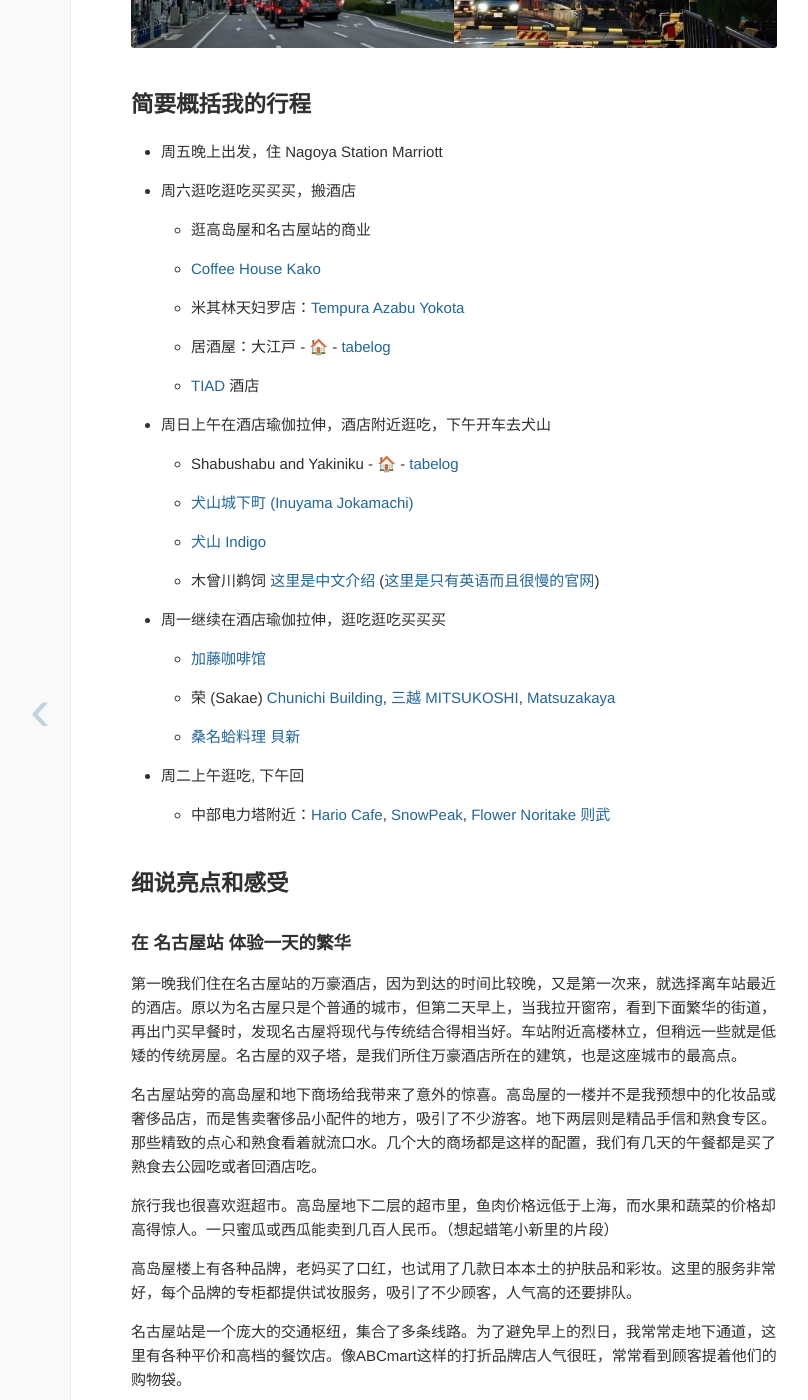
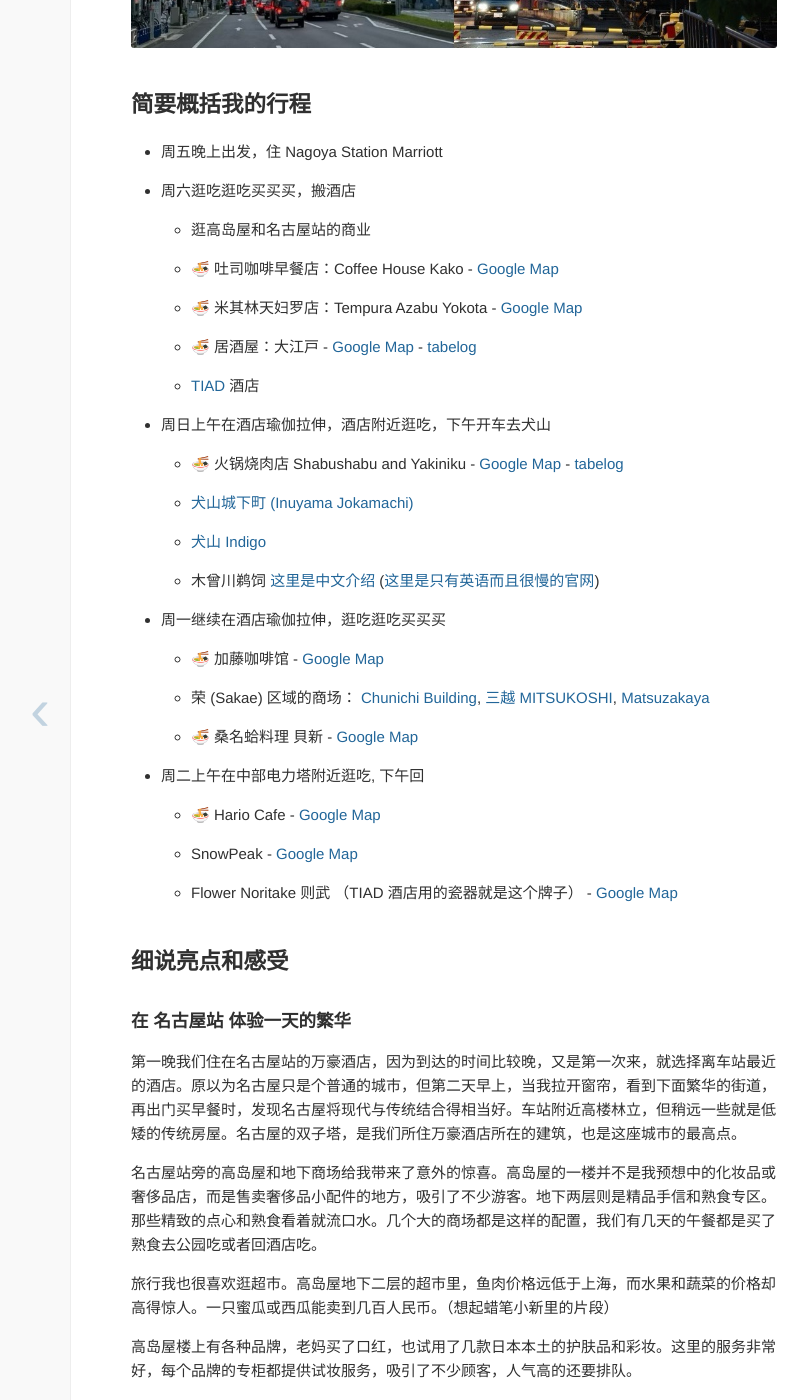
Before and after one commit to imrickysu/imrickysu.github.io, a Jekyll site: the page built from _posts/2024-07-01-nagoya-travel-log.md, in a window 1280 px wide and 1400 px high, scrolled down 1448 px. Shown: the whole window, without its empty margins (186-994 px from the left). Built offline with Jekyll 4.4.1, drawn with Linux system fonts in a browser that asks for light colours.

Commit message:
nagoya: update google map link

```diff
--- a/_posts/2024-07-01-nagoya-travel-log.md
+++ b/_posts/2024-07-01-nagoya-travel-log.md
@@ -33,21 +33,23 @@
 - 周五晚上出发，住 Nagoya Station Marriott
 - 周六逛吃逛吃买买买，搬酒店
     - 逛高岛屋和名古屋站的商业
-    - [Coffee House Kako](https://maps.app.goo.gl/jZCXYrVc1cRmTi426)
-    - 米其林天妇罗店：[Tempura Azabu Yokota](https://maps.app.goo.gl/daZsqL6sEJQfQ44K9)
-    - 居酒屋：大江戸 - [🏠](https://maps.app.goo.gl/s3Xias52DZbqrdcL9) - [tabelog](https://tabelog.com/aichi/A2301/A230103/23007244/)
+    - 🍜 吐司咖啡早餐店：Coffee House Kako - [Google Map](https://maps.app.goo.gl/jZCXYrVc1cRmTi426)
+    - 🍜 米其林天妇罗店：Tempura Azabu Yokota - [Google Map](https://maps.app.goo.gl/daZsqL6sEJQfQ44K9)
+    - 🍜 居酒屋：大江戸 - [Google Map](https://maps.app.goo.gl/s3Xias52DZbqrdcL9) - [tabelog](https://tabelog.com/aichi/A2301/A230103/23007244/)
     - [TIAD](https://www.marriott.com/en-us/hotels/ngoak-tiad-autograph-collection/overview/) 酒店
 - 周日上午在酒店瑜伽拉伸，酒店附近逛吃，下午开车去犬山
-    - Shabushabu and Yakiniku - [🏠](https://maps.app.goo.gl/QHk7okSredYsUBt67) - [tabelog](https://tabelog.com/en/aichi/A2301/A230101/23082504/table/)
+    - 🍜 火锅烧肉店 Shabushabu and Yakiniku - [Google Map](https://maps.app.goo.gl/QHk7okSredYsUBt67) - [tabelog](https://tabelog.com/en/aichi/A2301/A230101/23082504/table/)
     - [犬山城下町 (Inuyama Jokamachi)](https://inuyamajo.jp/zh-hans/visit/openinghours-and-entrancefee/)
     - [犬山 Indigo](https://inuyama.hotelindigo.com)
     - 木曾川鹈饲 [这里是中文介绍](https://www.aichi-now.jp/cn/spots/detail/68/) ([这里是只有英语而且很慢的官网](https://kisogawa-ukai.jp/en/))
 - 周一继续在酒店瑜伽拉伸，逛吃逛吃买买买
-    - [加藤咖啡馆](https://maps.app.goo.gl/8raDngfFqLk6Ny1B8)
-    - 荣 (Sakae) [Chunichi Building](https://maps.app.goo.gl/KjzmE5QVkjWeSqQo6), [三越 MITSUKOSHI](https://maps.app.goo.gl/XcgmWjHop73f7nMg8), [Matsuzakaya](https://maps.app.goo.gl/h4MNmQyjqtJY1HoT8)
-    - [桑名蛤料理 貝新](https://maps.app.goo.gl/aTyMSEjJhzvAY3aJ7)
-- 周二上午逛吃, 下午回
-    - 中部电力塔附近：[Hario Cafe](https://maps.app.goo.gl/wt7Gq3NZiHrSFBeZ9), [SnowPeak](https://maps.app.goo.gl/Ytm9AZzZPeWNqfDf9), [Flower Noritake 则武](https://maps.app.goo.gl/caoWffJLWrAR3nmd9)
+    - 🍜 加藤咖啡馆 - [Google Map](https://maps.app.goo.gl/8raDngfFqLk6Ny1B8)
+    - 荣 (Sakae) 区域的商场： [Chunichi Building](https://maps.app.goo.gl/KjzmE5QVkjWeSqQo6), [三越 MITSUKOSHI](https://maps.app.goo.gl/XcgmWjHop73f7nMg8), [Matsuzakaya](https://maps.app.goo.gl/h4MNmQyjqtJY1HoT8)
+    - 🍜 桑名蛤料理 貝新 - [Google Map](https://maps.app.goo.gl/aTyMSEjJhzvAY3aJ7)
+- 周二上午在中部电力塔附近逛吃, 下午回
+    - 🍜 Hario Cafe - [Google Map](https://maps.app.goo.gl/wt7Gq3NZiHrSFBeZ9)
+    - SnowPeak - [Google Map](https://maps.app.goo.gl/Ytm9AZzZPeWNqfDf9)
+    - Flower Noritake 则武 （TIAD 酒店用的瓷器就是这个牌子） - [Google Map](https://maps.app.goo.gl/caoWffJLWrAR3nmd9)
 
 
 ## 细说亮点和感受
```
